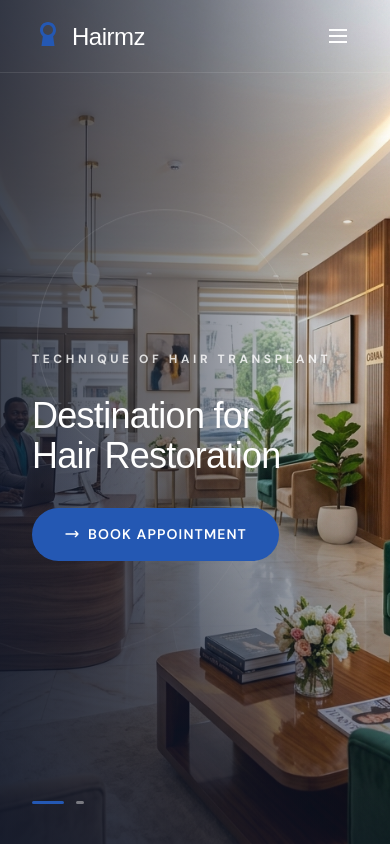
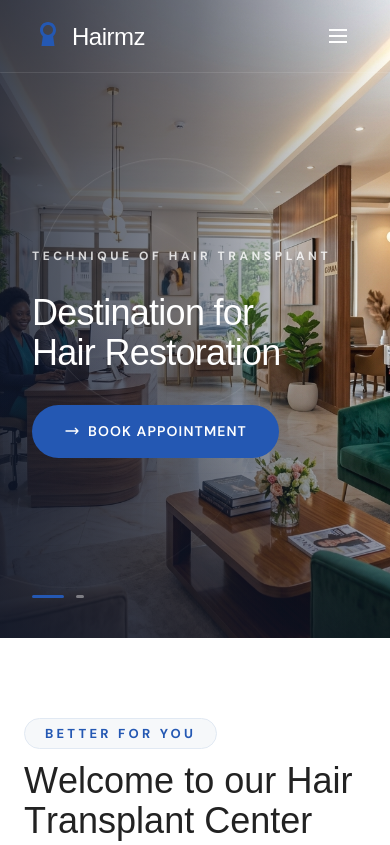
Before and after one commit to dominicnaatey/hair-transplant, a Next.js app: page / in a window 390 px wide. Shown: the top 845 px of the page. Built offline with nearby package versions, Linux system fonts and the light colour scheme; a web font is replaced by a local one.

Commit message:
refactor(Hero): adjust mobile hero height and content container sizing

```diff
--- a/components/Hero.tsx
+++ b/components/Hero.tsx
@@ -52,7 +52,7 @@ export default function Hero() {
   return (
     <section
       id="hero"
-      className="relative w-full overflow-hidden min-h-svh"
+      className="relative w-full overflow-hidden min-h-[60vh] lg:min-h-svh"
     >
       {/* ─── Slide Backgrounds ─── */}
       {slides.map((slide, i) => (
@@ -76,7 +76,7 @@ export default function Hero() {
       <div className="absolute top-1/3 right-1/3 w-96 h-96 rounded-full border border-white/5 animate-float-slow pointer-events-none" />
 
       {/* ─── Hero Content ─── */}
-      <div className="relative z-10 min-h-svh flex items-center px-8 lg:px-24 xl:px-32 py-28 lg:py-0">
+      <div className="relative z-10 min-h-[60vh] lg:min-h-svh flex items-center px-8 lg:px-24 xl:px-32 py-28 lg:py-0">
         <div className="w-full grid grid-cols-1 lg:grid-cols-12 gap-16 lg:gap-8 items-center pt-16 lg:pt-0">
 
           {/* Left: Text Content */}
```
